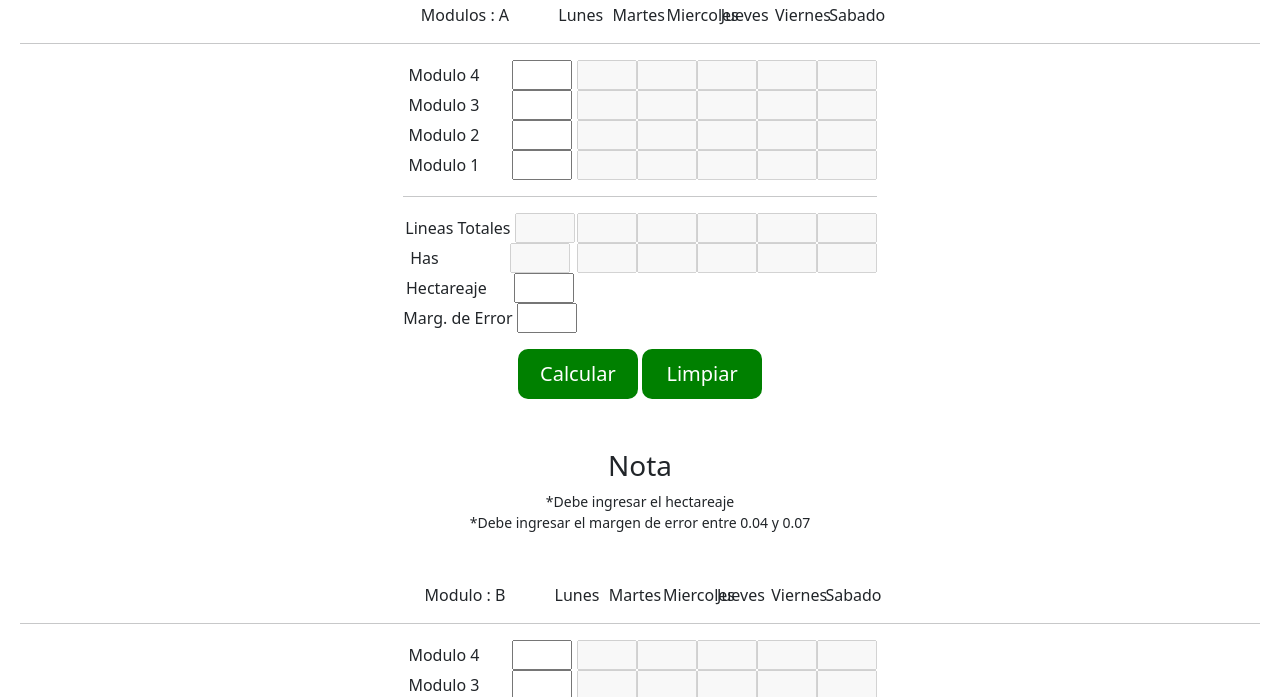
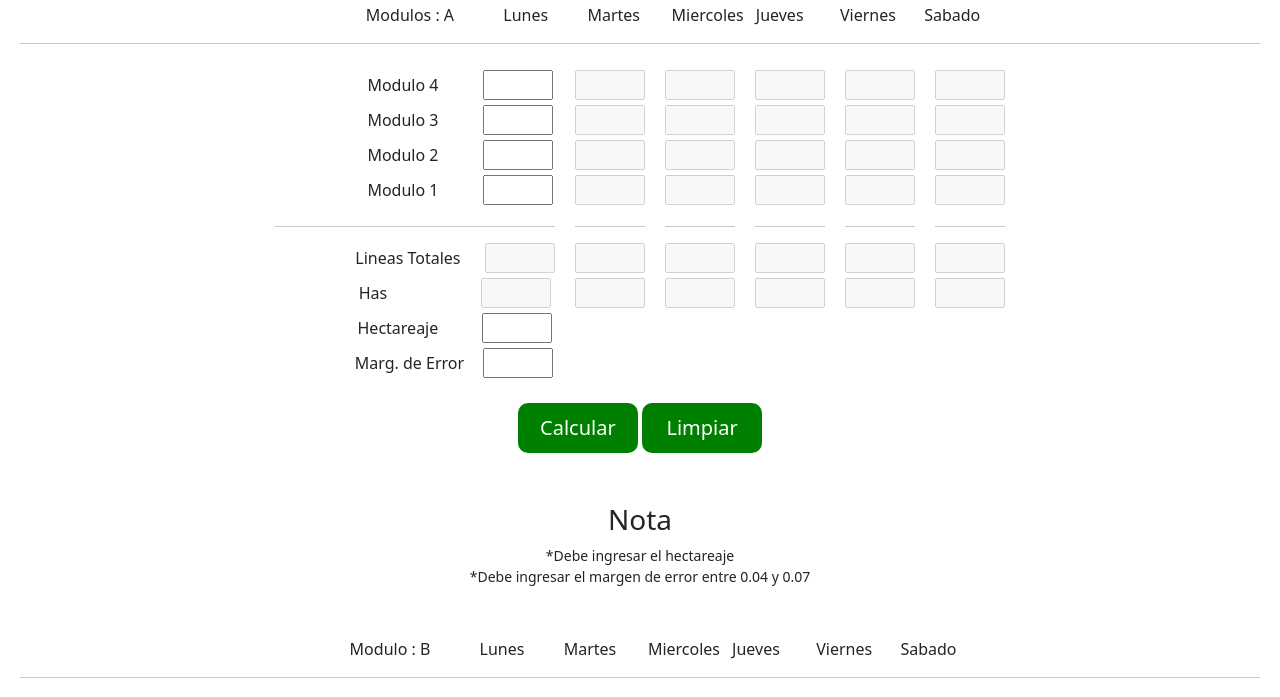
Before and after one commit to ChristhianSM/verfruit-app, a plain HTML site: page index.html in a window 1280 px wide. Shown: the part 73-770 px from the top of the page. Drawn offline with nearby package versions, Linux system fonts and the light colour scheme.

Commit message:
Cambiando estilos

```diff
--- a/estilos.css
+++ b/estilos.css
@@ -8,11 +8,19 @@ main{
 input{
     text-align: center;
     margin-left: 10px;
-    margin-bottom: 10px;
+    margin-bottom: 100px;
     width: 60px;
 }
 small {
     display: block;
+}
+
+form {
+    margin: 10px;
+}
+
+.titulos {
+    padding-left: 40px;
 }
 
 .nota{
@@ -21,19 +29,33 @@ small {
 }
 
 .modulos label{
-    margin-right: 28px;
+    justify-content: left;
+    margin-left: 90px;
+    margin-right:40px;
+}
+
+.lineas-totales label{
+    padding-left:80px ;
+    padding-right:20px ;
 }
 
 .has label{
-    margin-right: 67px;
+    padding-left:80px ;
+    padding-right:90px ;
 }
 
 .hect label {
-    margin-right: 23px;
+    padding-left:80px ;
+    padding-right:40px ;
+}
+
+.margen label {
+    padding-left:78px ;
+    padding-right:15px ;
 }
 
 .encabezado {
-    margin-left: 20px;
+    margin-left: 50px;
     width: 30px;
 }
 .encabezado1 {
@@ -58,6 +80,14 @@ input[type = 'submit']{
     border-radius: 10px;
     font-size: 20px;
 }
+input[type = 'text']{
+    margin-bottom: 5px;
+    width: 70px;
+}
+input[type = 'number']{
+    margin-bottom: 5px;
+    width: 70px;
+}
 
 .hide{
     display: none;
--- a/index.html
+++ b/index.html
@@ -20,6 +20,7 @@
     </div>
 
     <h1>VerFruit</h1>
+    <div class="titulos">
         <label > Modulos :  A</label>
         <label class="encabezado1" > Lunes</label>
         <label class="encabezado" > Martes</label>
@@ -27,6 +28,7 @@
         <label class="encabezado" > Jueves</label>
         <label class="encabezado" > Viernes</label>
         <label class="encabezado"> Sabado</label>
+    </div>
     <hr>
     <main class="flex">
         <form action="subtmit">
```
Lines whose indentation alone changed are shown as unchanged.
